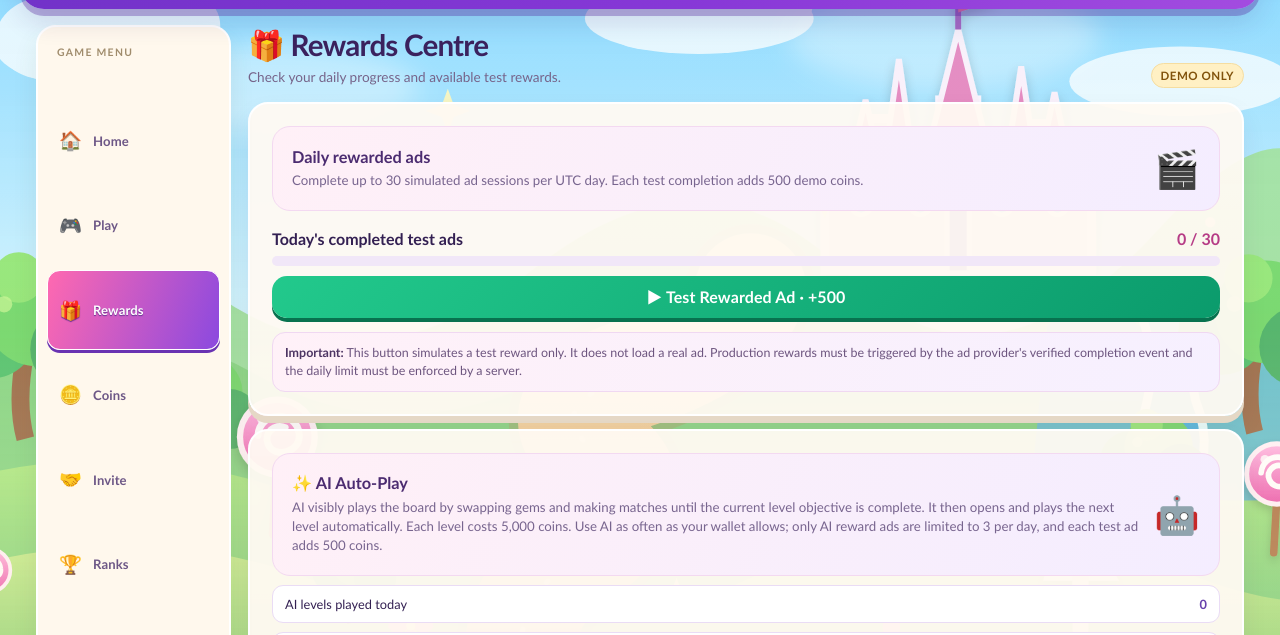
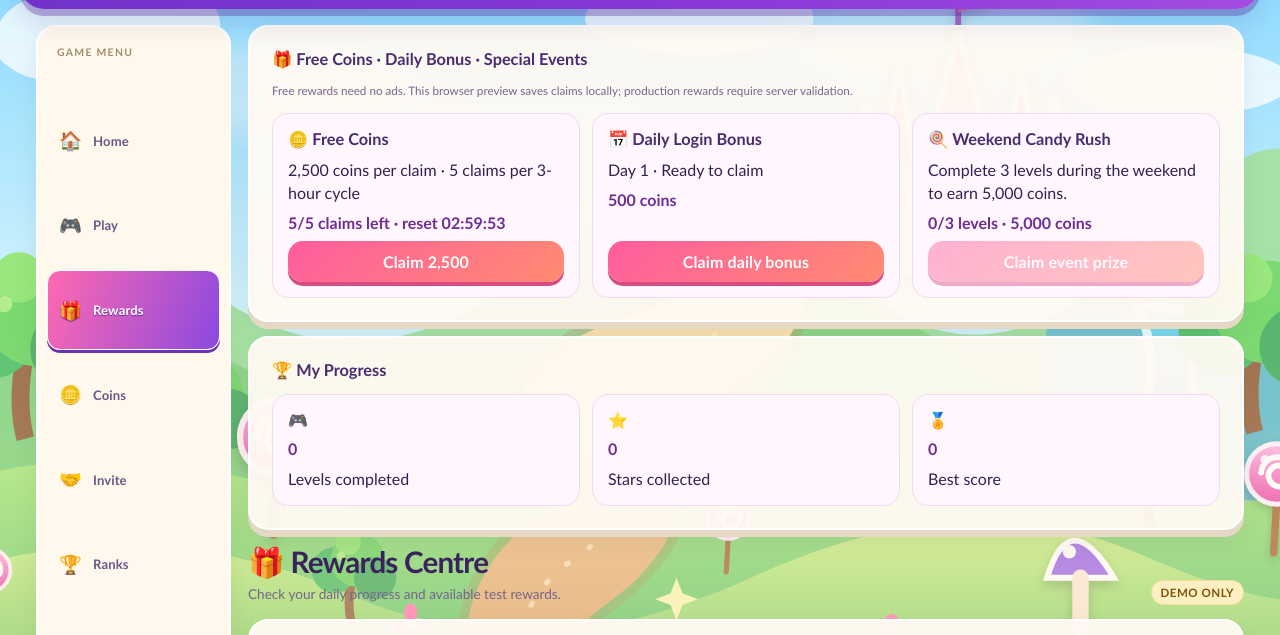
Before and after one commit to sarfoCraft/sugar-rush-adventure, a website: page index.html in a window 1280 px wide. Both pictures are taken after a click on the button "🎁 Rewards". Shown: the part 89-724 px from the top of the page. Drawn offline with Linux system fonts and the light colour scheme.

Commit message:
Add files via upload

```diff
--- /dev/null
+++ b/bonus-features.js
@@ -0,0 +1,58 @@
+// Sugar Rush free rewards: browser-only preview. Production must validate on server.
+(() => {
+  const $bonus = id => document.getElementById(id);
+  const KEY = "sugarRushBonusV2";
+  const PERIOD = 3 * 60 * 60 * 1000;
+  const DAILY = [500,1000,1500,2000,3000,4000,10000];
+  const utcDay = (ms=Date.now()) => new Date(ms).toISOString().slice(0,10);
+  const weekKey = (ms=Date.now()) => {
+    const d=new Date(ms);const day=d.getUTCDay();d.setUTCDate(d.getUTCDate() - ((day+6)%7));return utcDay(d.getTime());
+  };
+  let data;
+  try {data=JSON.parse(localStorage.getItem(KEY))||{}} catch {data={}}
+  if (!data || typeof data!=="object") data={};
+  function store(){try{localStorage.setItem(KEY,JSON.stringify(data))}catch{}}
+  const api = window.SugarRush;
+  if (!api || typeof api.getBonusSnapshot !== "function" || typeof api.grantDemoBonus !== "function") return;
+  const snapshot = () => api.getBonusSnapshot();
+  function coins(n){return api.grantDemoBonus(n)}
+  function resetCycle(){
+    const now=Date.now();
+    if(!Number.isFinite(data.cycleStart)||data.cycleStart>now||now-data.cycleStart>=PERIOD){
+      data.cycleStart=now;data.claims=0;store();
+    }
+  }
+  function eventProgress(){
+    return snapshot().completedLevels.length;
+  }
+  function render(){
+    if(!$bonus("freeCoinClaim"))return;
+    resetCycle();
+    const cloudMode = snapshot().cloudMode;
+    const remaining=Math.max(0,5-(data.claims||0));
+    const seconds=Math.max(0,Math.ceil((data.cycleStart+PERIOD-Date.now())/1000));
+    const hh=String(Math.floor(seconds/3600)).padStart(2,"0"),mm=String(Math.floor(seconds%3600/60)).padStart(2,"0"),ss=String(seconds%60).padStart(2,"0");
+    $bonus("freeCoinStatus").textContent=`${remaining}/5 claims left · reset ${hh}:${mm}:${ss}`;
+    $bonus("freeCoinClaim").disabled=!remaining || cloudMode;
+    if (cloudMode) $bonus("freeCoinStatus").textContent = "Cloud mode: secure rewards need backend setup";
+    const today=utcDay();
+    const yesterday=utcDay(Date.now()-86400000);
+    const streak=data.dailyDate===today?(data.streak||1):data.dailyDate===yesterday?(data.streak||0)+1:1;
+    const reward=DAILY[(Math.max(1,streak)-1)%7];
+    $bonus("dailyBonusStreak").textContent=`Day ${((Math.max(1,streak)-1)%7)+1} · ${data.dailyDate===today?"Already claimed":"Ready to claim"}`;
+    $bonus("dailyBonusAmount").textContent=`${reward.toLocaleString()} coins`;
+    $bonus("dailyBonusClaim").disabled=data.dailyDate===today || cloudMode;
+    const weekend=[0,6].includes(new Date().getUTCDay());
+    if(data.eventWeek!==weekKey()){data.eventWeek=weekKey();data.eventBaseline=eventProgress();data.eventClaimed=false;store()}
+    const count=Math.max(0,eventProgress()-(data.eventBaseline||0));
+    $bonus("eventStatus").textContent=weekend?`${Math.min(count,3)}/3 levels · ${data.eventClaimed?"Claimed":"5,000 coins"}`:"Available Saturday–Sunday (UTC)";
+    $bonus("eventClaim").disabled=!weekend||count<3||!!data.eventClaimed||cloudMode;
+    $bonus("progressLevels").textContent=eventProgress().toLocaleString();
+    $bonus("progressStars").textContent=snapshot().stars.toLocaleString();
+    $bonus("progressBest").textContent=snapshot().bestScore.toLocaleString();
+  }
+  $bonus("freeCoinClaim")?.addEventListener("click",()=>{resetCycle();if(data.claims>=5 || !coins(2500))return;data.claims++;store();render()});
+  $bonus("dailyBonusClaim")?.addEventListener("click",()=>{const today=utcDay();if(data.dailyDate===today)return;const yesterday=utcDay(Date.now()-86400000);const streak=data.dailyDate===yesterday?(data.streak||0)+1:1;if(!coins(DAILY[(streak-1)%7]))return;data.streak=streak;data.dailyDate=today;store();render()});
+  $bonus("eventClaim")?.addEventListener("click",()=>{if(data.eventClaimed||![0,6].includes(new Date().getUTCDay())||eventProgress()-(data.eventBaseline||0)<3)return;if(!coins(5000))return;data.eventClaimed=true;store();render()});
+  render();setInterval(render,1000);
+})();
--- a/index.html
+++ b/index.html
@@ -555,6 +555,19 @@ button.green{background:linear-gradient(135deg,#22c98c,#0b9b6c);box-shadow:0 4px
   background:linear-gradient(120deg,#e3f9ff55,#d7f4ff33 48%,#b9e7ff22),url("assets/candy-forest-background.svg") center 58%/cover no-repeat!important;
 }
 
+.bonus-grid{display:grid;grid-template-columns:repeat(3,minmax(0,1fr));gap:12px;margin-top:14px}
+.bonus-tile{background:#fff7fd;border:1px solid #efdaf3;border-radius:16px;padding:15px;display:flex;flex-direction:column;gap:9px;min-width:0}
+.bonus-tile h3{margin:0}.bonus-tile p{margin:0;line-height:1.45}.bonus-tile strong{color:#6e2d94}
+.bonus-tile button{margin-top:auto}
+@media(max-width:700px){.bonus-grid{grid-template-columns:1fr}}
+/* Keep the playable board centered, and avoid page movement on touch. */
+#view-play .board-wrap{margin-inline:auto;max-width:min(100%,650px)}
+#view-play canvas{display:block;max-width:100%;height:auto;margin-inline:auto;touch-action:none}
+html{overflow-x:hidden}body{overflow-x:hidden}
+body:has(#appShell.game-focus:not([hidden])){height:100dvh;overflow-y:hidden}
+body:has(#appShell.game-focus:not([hidden])) #appShell{height:100dvh;min-height:0;overflow-y:auto;overscroll-behavior:contain}
+#appShell.game-focus #view-play{justify-content:center}
+@media(max-height:700px){#appShell.game-focus #view-play{justify-content:flex-start}}
 </style>
 </head>
 <body>
@@ -708,7 +721,20 @@ button.green{background:linear-gradient(135deg,#22c98c,#0b9b6c);box-shadow:0 4px
         </div>
       </section>
 
-      <section class="page-view" id="view-rewards">
+      <section class="page-view" id="view-rewards"><section class="content-card" id="bonusHub" style="margin-bottom:14px">
+<h3>🎁 Free Coins · Daily Bonus · Special Events</h3>
+<p class="tiny-note">Free rewards need no ads. This browser preview saves claims locally; production rewards require server validation.</p>
+<div class="bonus-grid">
+<article class="bonus-tile"><h3>🪙 Free Coins</h3><p>2,500 coins per claim · 5 claims per 3-hour cycle</p><strong id="freeCoinStatus">Loading…</strong><button id="freeCoinClaim" type="button">Claim 2,500</button></article>
+<article class="bonus-tile"><h3>📅 Daily Login Bonus</h3><p id="dailyBonusStreak">7-day streak rewards</p><strong id="dailyBonusAmount">Loading…</strong><button id="dailyBonusClaim" type="button">Claim daily bonus</button></article>
+<article class="bonus-tile"><h3>🍭 Weekend Candy Rush</h3><p>Complete 3 levels during the weekend to earn 5,000 coins.</p><strong id="eventStatus">Loading…</strong><button id="eventClaim" type="button">Claim event prize</button></article>
+</div></section>
+<section class="content-card" id="myProgressHub" style="margin-bottom:14px"><h3>🏆 My Progress</h3><div class="bonus-grid">
+<div class="bonus-tile">🎮 <strong id="progressLevels">0</strong><p>Levels completed</p></div>
+<div class="bonus-tile">⭐ <strong id="progressStars">0</strong><p>Stars collected</p></div>
+<div class="bonus-tile">🏅 <strong id="progressBest">0</strong><p>Best score</p></div>
+</div></section>
+
         <div class="page-heading"><div><h2>🎁 Rewards Centre</h2><p>Check your daily progress and available test rewards.</p></div><span class="demo-badge">DEMO ONLY</span></div>
         <section class="content-card"><div class="reward-hero"><div><h3>Daily rewarded ads</h3><p>Complete up to 30 simulated ad sessions per UTC day. Each test completion adds 500 demo coins.</p></div><div class="reward-big">🎬</div></div><div class="daily-count" style="margin-top:18px"><span>Today's completed test ads</span><strong id="dailyCount">0 / 30</strong></div><div class="reward-progress"><span id="dailyProgress"></span></div><button class="green reward-button" id="watchAdBtn" type="button">▶ Test rewarded ad · +500 coins</button><div class="notice" style="margin-top:14px"><strong>Important:</strong> This button simulates a test reward only. It does not load a real ad. Production rewards must be triggered by the ad provider's verified completion event and the daily limit must be enforced by a server.</div></section>
         <section class="content-card"><div class="reward-hero"><div><h3>✨ AI Auto-Play</h3><p>AI visibly plays the board by swapping gems and making matches until the current level objective is complete. It then opens and plays the next level automatically. Each level costs 5,000 coins. Use AI as often as your wallet allows; only AI reward ads are limited to 3 per day, and each test ad adds 500 coins.</p></div><div class="reward-big">🤖</div></div><div class="ai-usage"><span>AI levels played today</span><strong id="aiUsageCount">0</strong></div><div class="ai-usage"><span>AI reward ads used today</span><strong id="aiAdsCount">0 / 3</strong></div><button class="ai-clear-button reward-button" type="button" data-go="play">Open game to use AI Auto-Play</button><p class="tiny-note">Both counters are local demo controls unless the backend and real rewarded-ad verification are configured.</p></section>
@@ -2626,11 +2652,26 @@ window.SugarRush = Object.assign(window.SugarRush || {}, {
   startLevel: level => startLevel(Math.max(1, Math.floor(Number(level) || 1))),
   refreshLevels: () => loadRemoteLevels(),
   showMessage: message => setStatus(String(message || "")),
-  getState: () => ({ coins: Number(save.coins) || 0, currentLevel: Number(save.currentLevel) || 1, maxUnlocked: Number(save.maxUnlocked) || 1, bestScore: Number(save.bestScore) || 0 })
+  getState: () => ({ coins: Number(save.coins) || 0, currentLevel: Number(save.currentLevel) || 1, maxUnlocked: Number(save.maxUnlocked) || 1, bestScore: Number(save.bestScore) || 0 }),
+  // Browser-local demonstration bridge. Reject local rewards when cloud backend is enabled.
+  getBonusSnapshot: () => ({
+    cloudMode: backendConfigured(),
+    coins: Number(save.coins) || 0,
+    completedLevels: Object.keys(save.completedLevels || {}).filter(key => !!save.completedLevels[key]).sort(),
+    stars: Object.values(save.levelStars || {}).reduce((sum, value) => sum + (Number(value) || 0), 0),
+    bestScore: Number(save.bestScore) || 0
+  }),
+  grantDemoBonus: amount => {
+    const coins = Number(amount);
+    if (backendConfigured() || !Number.isSafeInteger(coins) || coins <= 0 || coins > 10000) return false;
+    setCoins((Number(save.coins) || 0) + coins);
+    return true;
+  }
 });
 requestAnimationFrame(draw);
 })();
 </script>
+<script src="bonus-features.js?v=2"></script>
 <script src="site-customizer.js?v=1"></script>
 <script src="admin-tools.js"></script>
 <!-- Single audio controller: starts after the first user interaction (browser autoplay policy). -->
```
Also changed, not shown: ADMONETIZATION-SETUP.md (added, +7 -0 lines).
